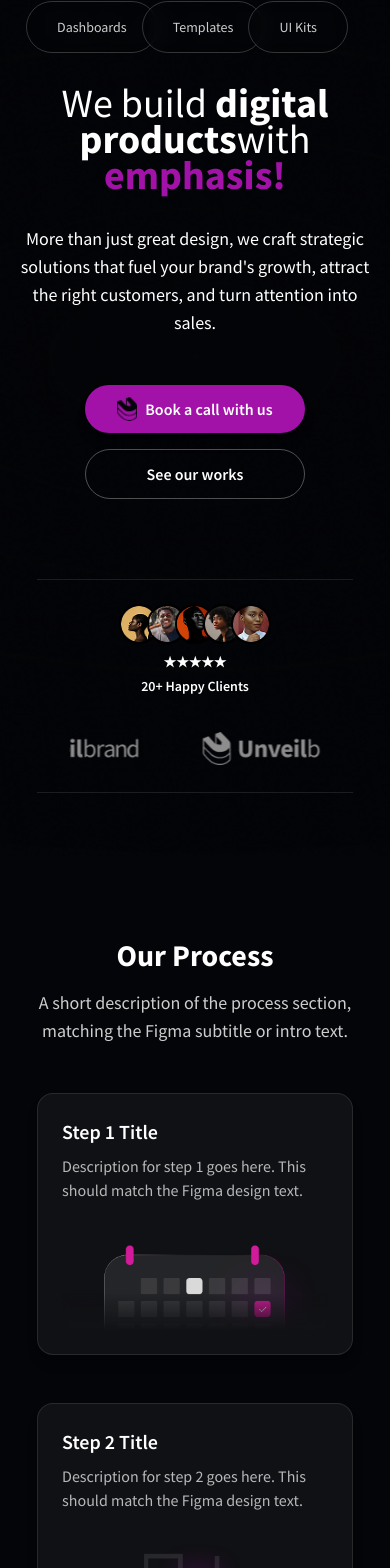
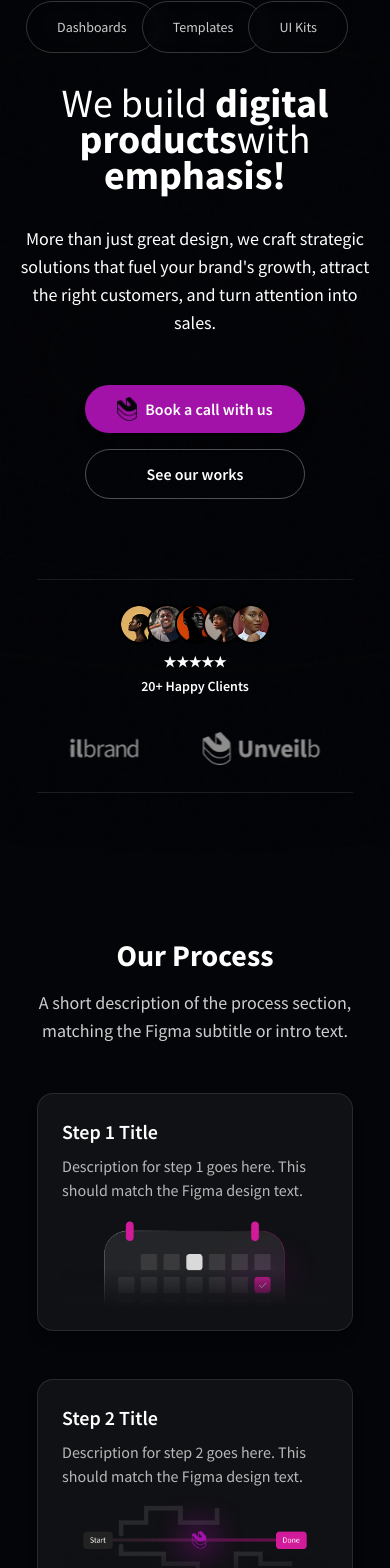
Before and after one commit to HenryEmmanuel06/unveilbrand, a Next.js app: page / in a window 390 px wide. Shown: the part 143-1711 px from the top of the page. Built offline with nearby package versions, Linux system fonts and the light colour scheme.

Commit message:
making it fully responsive

```diff
--- a/src/components/HeroSection.tsx
+++ b/src/components/HeroSection.tsx
@@ -21,7 +21,7 @@ const HeroSection = () => {
       {/* Main container */}
       <div className="relative z-10 mx-auto w-[90%] max-w-[1330px] flex flex-col items-center text-center gap-8">
         {/* Navbar */}
-        <nav className="fixed top-[50px] left-0 right-0 z-50 w-[90%] mx-auto flex justify-between items-center py-[15px] px-[15px] border border-white/10 rounded-full bg-black/30 backdrop-blur-[15px]">
+        <nav className="fixed top-[50px] left-0 right-0 z-50 w-[90%] lg:w-[945px] mx-auto flex justify-between items-center py-[15px] px-[15px] border border-white/10 rounded-full bg-black/30 backdrop-blur-[15px]">
           <Link href="/">
             <Image
               src="/images/unveilbrand logo.png"
@@ -119,7 +119,7 @@ const HeroSection = () => {
         {/* Headline */}
         <h1 className="text-white text-[40px] md:text-[70px] lg:text-[90px] font-normal leading-[90%] max-w-5xl mx-auto text-center">
           We build <span className="font-bold text-white">digital products</span><br className="hidden md:block" />
-          with <span className="font-bold text-[#A212A8]">emphasis!</span>
+          with <span className="font-bold text-white">emphasis!</span>
         </h1>
         {/* Subheadline */}
         <p className="text-white text-lg max-w-xl mx-auto">
--- a/src/components/ProcessSection.tsx
+++ b/src/components/ProcessSection.tsx
@@ -28,9 +28,11 @@ const ProcessSection = () => {
         {/* Steps */}
         <div className="flex flex-col md:flex-row gap-12 md:gap-8 w-full justify-center items-stretch">
           {processSteps.map((step, idx) => (
-            <div key={idx} className="w-[90%] md:w-auto flex-1 flex flex-col bg-white/5 rounded-2xl p-6 md:p-8 shadow-lg border border-white/10 max-w-[350px] mx-auto">
-              <h3 className="text-white text-xl font-semibold mb-2 text-left">{step.title}</h3>
-              <p className="text-white/70 text-base mb-6 text-left">{step.desc}</p>
+            <div key={idx} className="flex-1 flex flex-col bg-white/5 rounded-2xl shadow-lg border border-white/10 w-[90%] md:w-[410px] h-[300px] mx-auto p-6">
+              <div className="flex flex-col flex-grow">
+                <h3 className="text-white text-xl font-semibold mb-2 text-left">{step.title}</h3>
+                <p className="text-white/70 text-base text-left">{step.desc}</p>
+              </div>
               <div className="w-full flex justify-center">
                 <Image src={step.img} alt={step.title} width={320} height={180} className="rounded-xl object-cover w-full h-auto" />
               </div>
```
